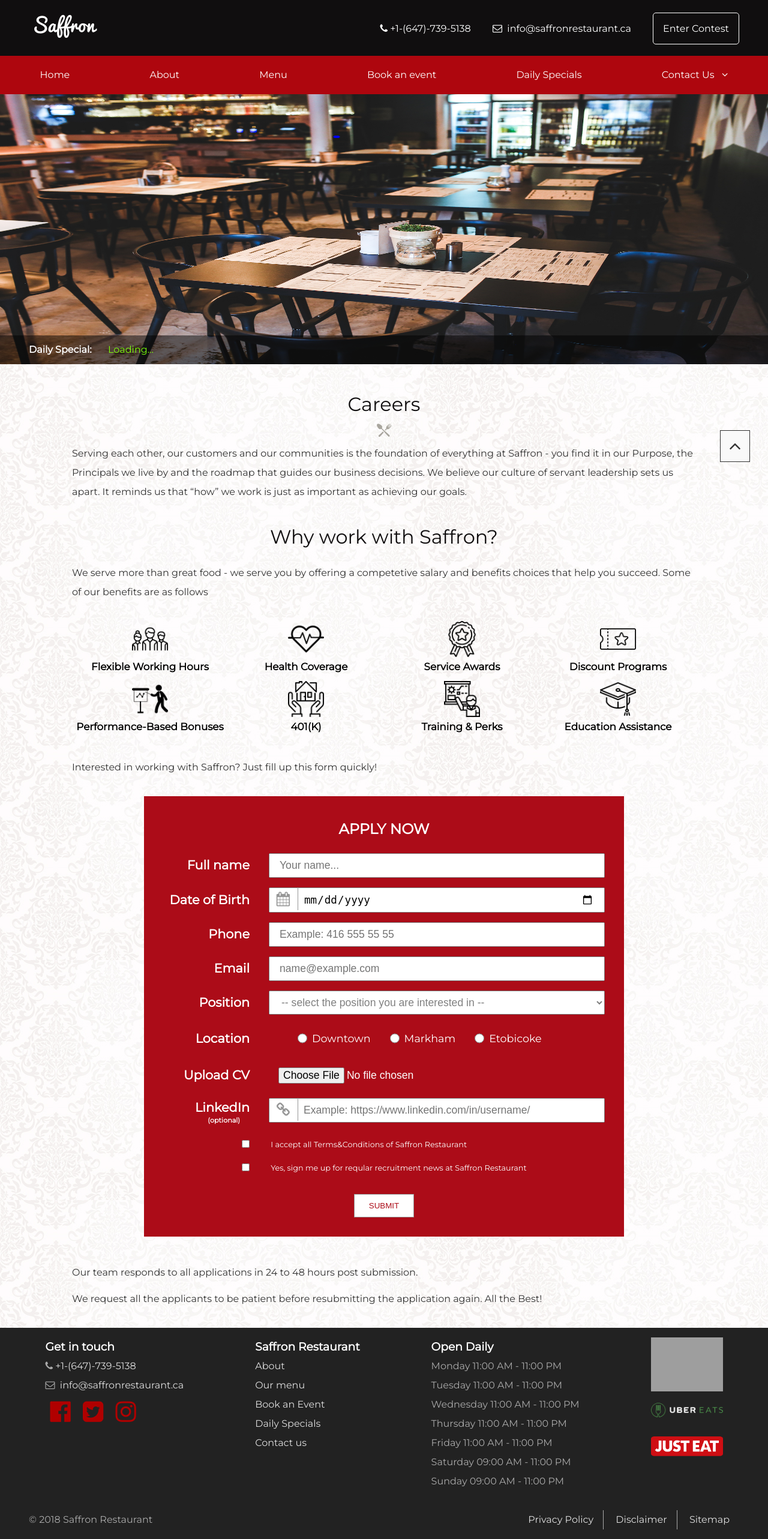
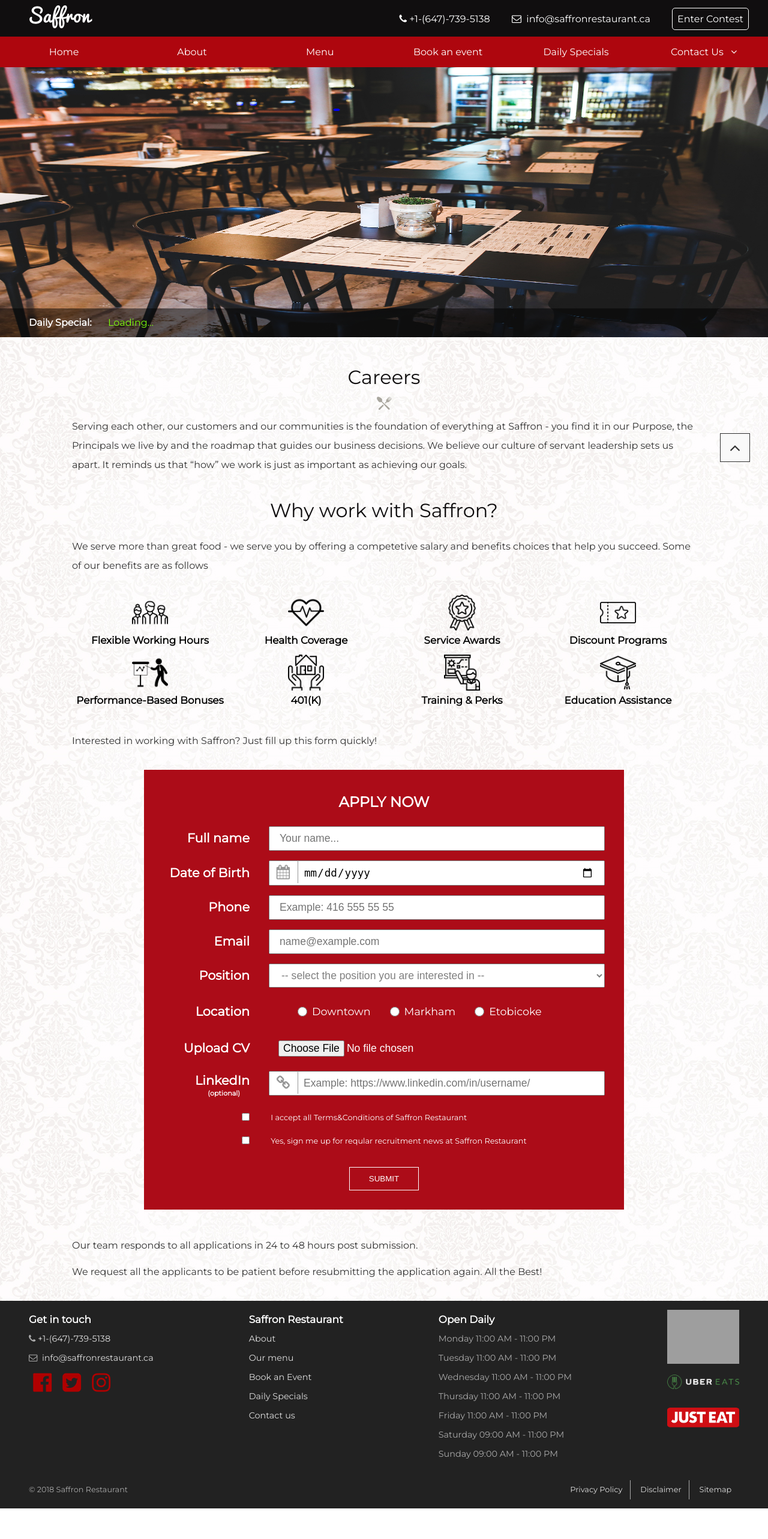
Before and after one commit to kendy92/restaurant_project, a PHP site: page /careers.html in a window 1280 px wide. Shown: the whole page at 60% size. After the commit the page ends 2514 px from the top, so only its background shows below. Run offline with PHP 8.4, Linux system fonts and the light colour scheme; some libraries are stand-ins or nearby versions; grey boxes are pictures that could not be loaded.

Commit message:
changes to header and footer

```diff
--- a/careers.css
+++ b/careers.css
@@ -40,17 +40,16 @@
     margin-bottom: 1.5rem;
     margin-top: 1.9rem; }
 .careers__btn {
-  color: #AC0C18;
+  color: #fff;
   display: block;
-  background-color: #fff;
-  padding: 0.7rem 1.5rem;
-  border: 1px solid #979797;
+  background-color: #AC0C18;
+  padding: 0.7rem 2rem;
+  border: 1px solid #ffffff;
   transition: all 0.3s ease-out;
   cursor: pointer; }
   .careers__btn:hover {
     color: #AC0C18;
-    background-color: #fff;
-    font-weight:bold;}
+    background-color: #fff8f6;}
   .careers__btn:focus, .careers__btn:active {
     outline: none; }
   .careers__btn--submit {
--- a/style.css
+++ b/style.css
@@ -31,7 +31,9 @@
 #header{
     background-color:#100E0F;
 }
-
+#header>.flex-container{
+    padding:0;
+}
 .flex-container{
     display:flex;
     flex-flow: row wrap;
@@ -45,6 +47,7 @@
 
 .logo img{
     width:200px;
+    margin-left: 0.5rem;
 }
 
 .contact-top{
@@ -61,7 +64,7 @@
 
 a.btn-contest{
     border:1px solid #fff;
-    padding:1em;
+    padding: 0.5rem;
     border-radius:5px;
     transition: .5s all ease;
 }
@@ -80,10 +83,17 @@
     justify-content: space-around;
 }
 
+ul.top-nav li{
+    flex-grow:1;
+    text-align: center;
+    flex-basis: calc(100%/6);
+    position: relative;
+}
 ul.top-nav li a{
     display:block;
-    padding:1em;
+    padding:0.6rem;
     flex: 1 1 0;
+    transition:background-color 0.2s ease-out;
 }
 
 ul.top-nav li a:hover{
@@ -94,6 +104,7 @@
 ul.top-nav li ul{
     display:none;
     position:absolute;
+    width: 100%;
     padding:0;
     margin:0;
     background-color: #AE060E;
@@ -102,8 +113,8 @@
 
 ul.top-nav li ul li a{
     display:block;
-    padding:1em;
-    width:144px;
+    padding:0.6rem;
+    transition:background-color 0.2s ease-out;
 }
 
 ul.top-nav li>ul>li>a:hover{
@@ -409,8 +420,16 @@
 #footer{
     background-color:#222;
     color:#aaa;
+    font-size: 0.9rem;
 }
-
+#footer>.flex-container{
+    justify-content:space-between;
+    padding-left: 3rem;
+    padding-right: 3rem;
+}
+#footer .col-4,#footer .col-8{
+    font-size: 0.8rem;
+}
 #footer h3{
     color:#fff;
 }
@@ -441,13 +460,11 @@
 .col-8{
     text-align: left;
     flex: 1 1 auto;
-    padding-left: 2em;
 }
 
 .col-4{
     flex: 2 1 auto;
     text-align: right;
-    padding-right: 2em;
 }
 
 .col-4 ul li{
@@ -486,7 +503,7 @@
     text-align:center;
 }
 
-..giftcard-content p{
+.giftcard-content p{
     text-align: justify;
 }
 
```
